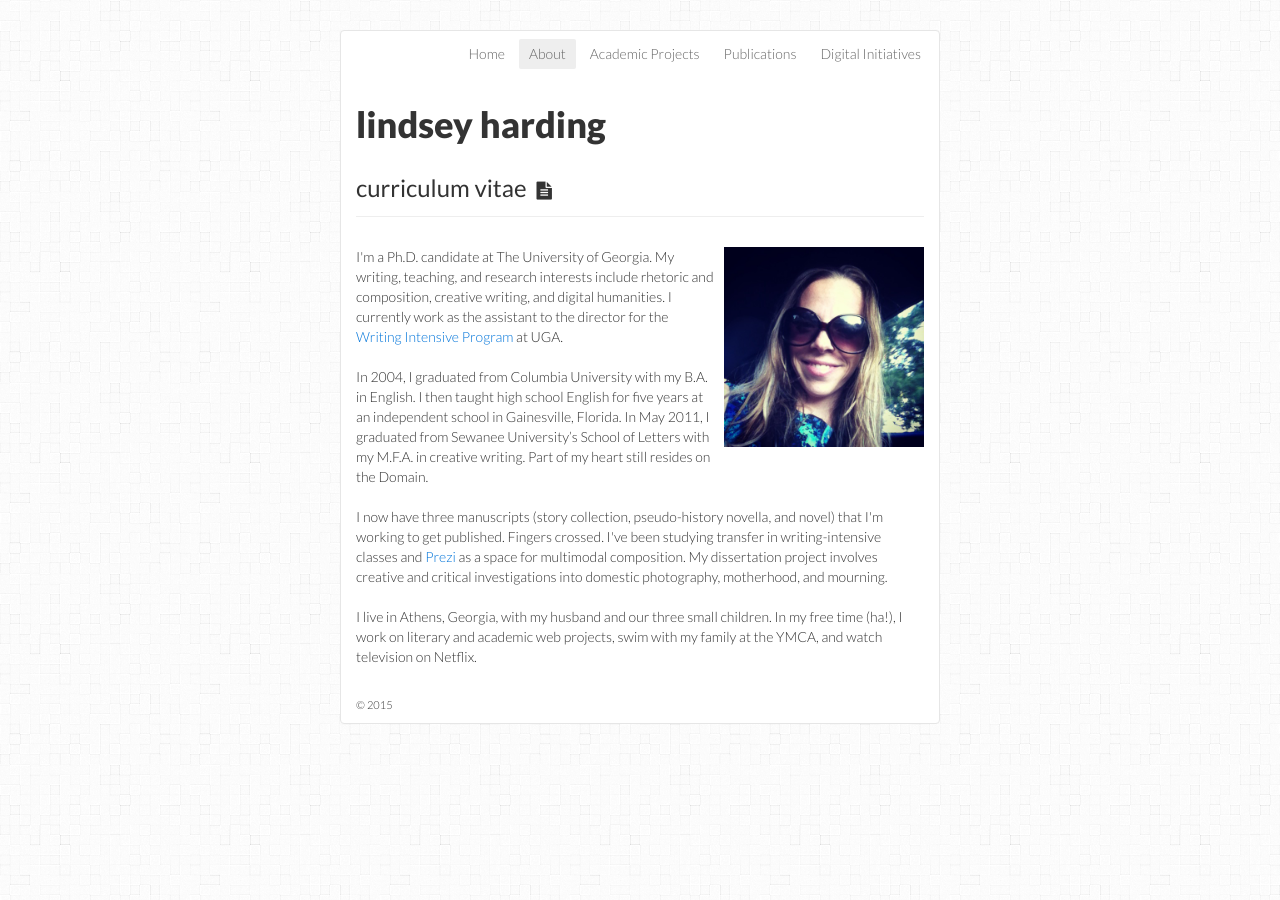
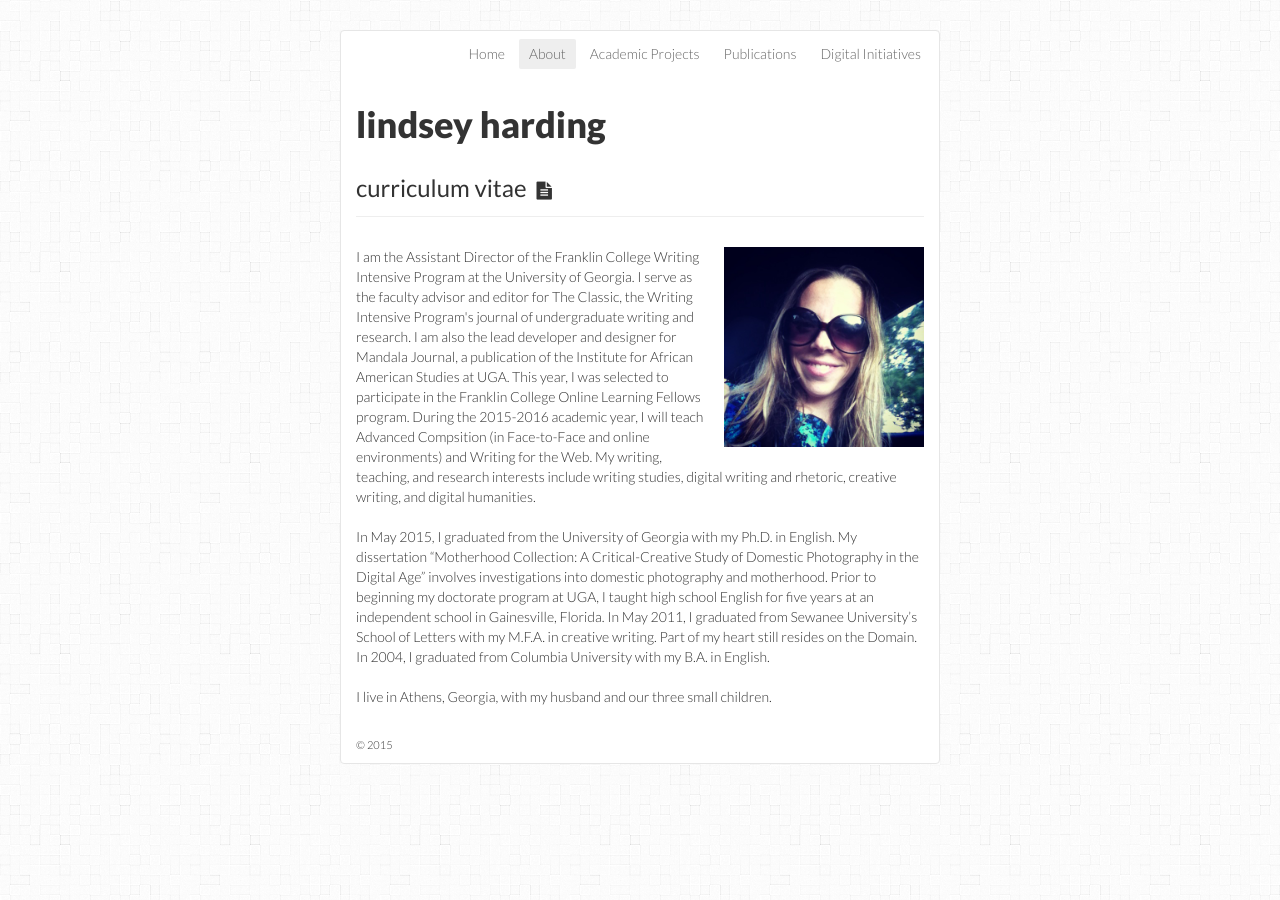
Before and after one commit to linzster/linzster.github.io, a Jekyll site: the page built from pages/about.html, in a window 1280 px wide. Built offline with Jekyll 4.4.1, drawn with Linux system fonts in a browser that asks for light colours; nearby versions of some CDN libraries.

Commit message:
Update about with current bio statement

```diff
--- a/pages/about.html
+++ b/pages/about.html
@@ -9,14 +9,12 @@ permalink: /about/
 <img src='/images/me.jpg' class='thumb-me pull-right hidden-xs' alt='linz'>
 
 <p>
-    I'm a Ph.D. candidate at The University of Georgia. My writing, teaching, and research interests include rhetoric and composition, creative writing, and digital humanities. I currently work as the assistant to the director for the <a href='http://wip.uga.edu/'>Writing Intensive Program</a> at UGA.
+    I am the Assistant Director of the Franklin College Writing Intensive Program at the University of Georgia. I serve as the faculty advisor and editor for The Classic, the Writing Intensive Program's journal of undergraduate writing and research. I am also the lead developer and designer for Mandala Journal, a publication of the Institute for African American Studies at UGA. This year, I was selected to participate in the Franklin College Online Learning Fellows program. During the 2015-2016 academic year, I will teach Advanced Compsition (in Face-to-Face and online environments) and Writing for the Web. My writing, teaching, and research interests include writing studies, digital writing and rhetoric, creative writing, and digital humanities.
 </p>
 <p>
-    In 2004, I graduated from Columbia University with my B.A. in English. I then taught high school English for five years at an independent school in Gainesville, Florida. In May 2011, I graduated from Sewanee University’s School of Letters with my M.F.A. in creative writing. Part of my heart still resides on the Domain.
+    In May 2015, I graduated from the University of Georgia with my Ph.D. in English. My dissertation “Motherhood Collection: A Critical-Creative Study of Domestic Photography in the Digital Age” involves investigations into domestic photography and motherhood. Prior to beginning my doctorate program at UGA, I taught high school English for five years at an independent school in Gainesville, Florida. In May 2011, I graduated from Sewanee University’s School of Letters with my M.F.A. in creative writing. Part of my heart still resides on the Domain. In 2004, I graduated from Columbia University with my B.A. in English.
 </p>
+
 <p>
-    I now have three manuscripts (story collection, pseudo-history novella, and novel) that I'm working to get published. Fingers crossed. I've been studying transfer in writing-intensive classes and <a href='http://prezi.com/'>Prezi</a> as a space for multimodal composition. My dissertation project involves creative and critical investigations into domestic photography, motherhood, and mourning.
+    I live in Athens, Georgia, with my husband and our three small children.
 </p>
-<p>
-    I live in Athens, Georgia, with my husband and our three small children. In my free time (ha!), I work on literary and academic web projects, swim with my family at the YMCA, and watch television on Netflix.
-</p>
```
